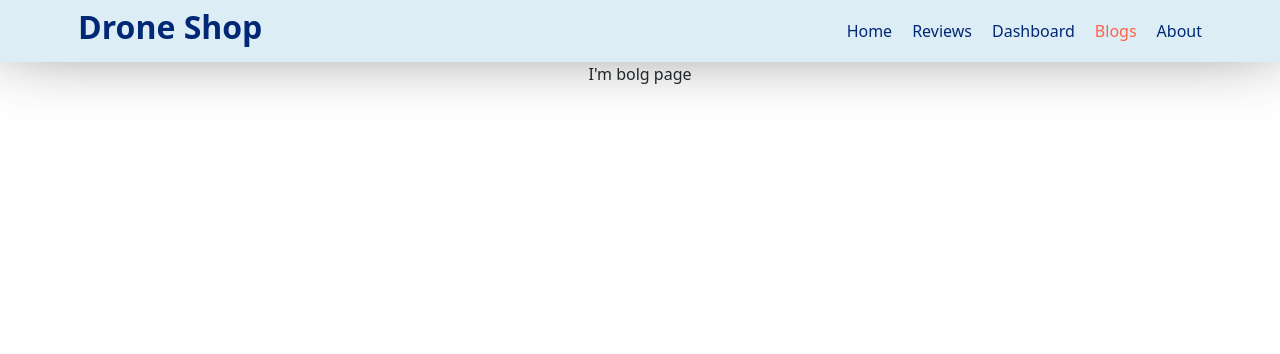
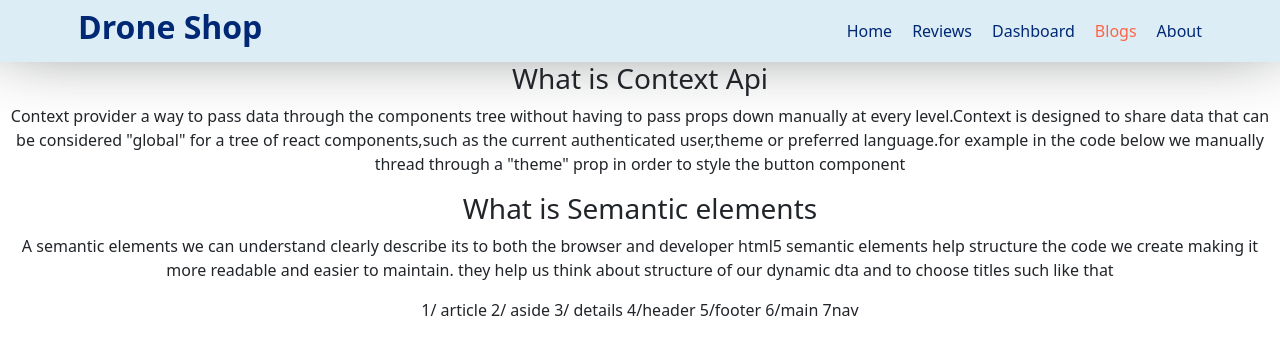
Before and after one commit to ImranHossain5722/-product-analysis-website, a React (Create React App) app: page /blogs in a window 1280 px wide. Shown: the top 354 px of the page. Built offline with nearby package versions, Linux system fonts and the light colour scheme.

Commit message:
build done blog page

```diff
--- a/src/App.js
+++ b/src/App.js
@@ -18,7 +18,7 @@ function App() {
       <Route path='/dashboard' element={<Dashboard></Dashboard>}></Route>
       <Route path='/blogs' element={<Blogs></Blogs>}></Route>
       <Route path='/about' element={<About></About>}></Route>
-      <Route path='/notfound' element={<NotFound></NotFound>}></Route>
+      <Route path='*' element={<NotFound></NotFound>}></Route>
     </Routes>
 
     </div>
--- a/src/Components/Blogs/Blogs.css
+++ b/src/Components/Blogs/Blogs.css
@@ -0,0 +1,9 @@
+.second-q ul li::marker{
+
+    unicode-bidi: isolate;
+    font-variant-numeric: tabular-nums;
+    text-transform: none;
+    text-indent: 0px !important;
+    text-align: start !important;
+    text-align-last: start !important;
+}
--- a/src/Components/Blogs/Blogs.js
+++ b/src/Components/Blogs/Blogs.js
@@ -1,9 +1,27 @@
 import React from 'react';
+import './Blogs.css'
 
 const Blogs = () => {
     return (
         <div>
-            I'm bolg page
+            <div className='first-q'>
+                <h3>What is Context Api</h3>
+                <p>Context provider a way to pass data through the components tree without having to pass props down manually at every level.Context is designed to share data that can be considered "global" for a tree of react components,such as the current authenticated user,theme or preferred language.for example in the code below we manually thread through a "theme" prop in order to style the button component</p>
+            </div>
+                <div className='second-q'>
+                <h3>What is Semantic elements</h3>
+                <p>A semantic elements we can understand clearly describe its to both the browser and developer html5 semantic elements help structure the code we create making it more readable and easier to maintain. they help us think about structure of our dynamic dta and to choose titles such like that  </p>
+                    <p>
+                     1/ article
+                     2/ aside
+                    3/ details
+                    4/header
+                    5/footer
+                    6/main
+                    7nav
+                    </p>
+                </div>
+
         </div>
     );
 };
```
